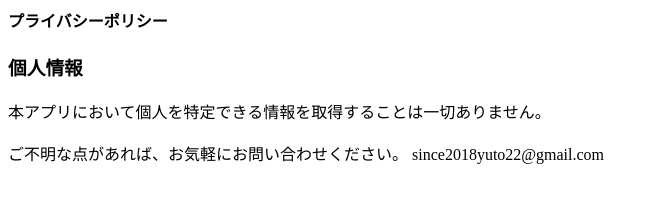
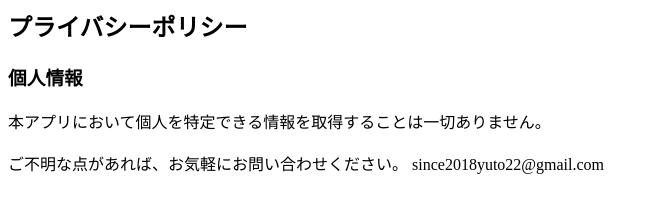
Before and after one commit to 22yuto/privacypolicydocs, a plain HTML site: page docs/index.html in a window 1280 px wide. Shown: the whole page, without its empty margins (0-659 px from the left). Drawn offline with Linux system fonts and the light colour scheme.

Commit message:
second-commit

```diff
--- a/docs/index.html
+++ b/docs/index.html
@@ -1,7 +1,7 @@
 <html lang="ja">
 
 <body>
-  <h4>プライバシーポリシー</h4>
+  <h2>プライバシーポリシー</h2>
 
   <h3>個人情報</h3>
 
```
